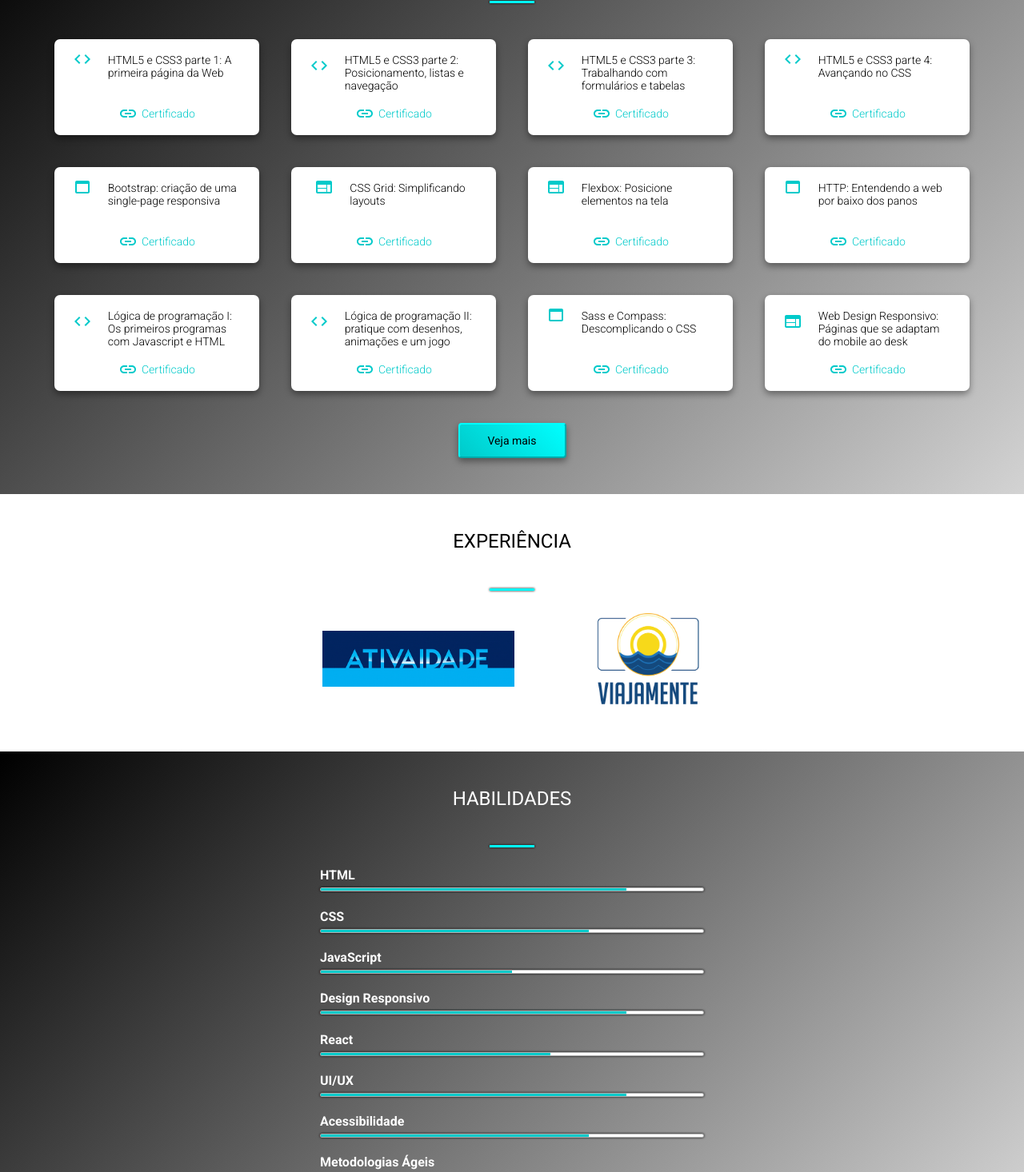
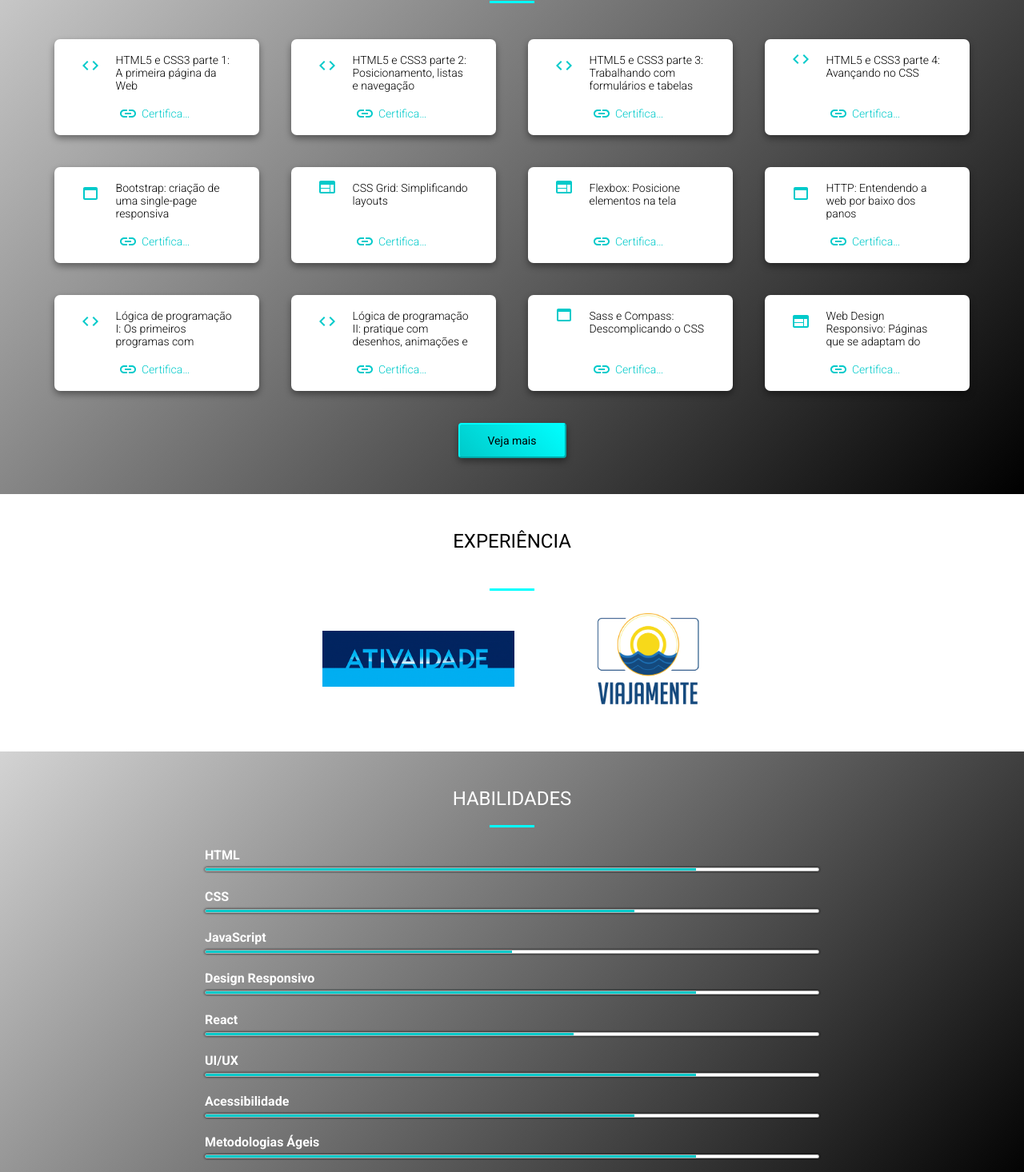
Before and after one commit to renanalvarenga/curriculum, a React (Create React App) app: page / in a window 1280 px wide. Shown: the part 838-2304 px from the top of the page at 80% size. Built offline with nearby package versions, Linux system fonts and the light colour scheme.

Commit message:
ajustes ie

```diff
--- a/src/certificate/certificate.css
+++ b/src/certificate/certificate.css
@@ -1,5 +1,5 @@
 .certificate {
-    background-image: -webkit-linear-gradient(315deg, black 0, lightgray 100%);
+    background-image: linear-gradient(315deg, black 0, lightgray 100%);
     margin-top: -4px;
     padding-bottom: 25px;
     color: white;
@@ -18,13 +18,12 @@
     border-width: 3px;
     border-top: 0px solid rgba(0,0,0,.1);
     border-left-style: solid;
-    box-shadow: 0 0 3px black;
     margin-bottom: 25px;
 }
 
 .button {
     font-family: 'Roboto';
-    background-image: -webkit-linear-gradient(45deg, rgb(0, 202, 202) 0, aqua 100%);
+    background-image: linear-gradient(45deg, rgb(0, 202, 202) 0, aqua 100%);
     border-color: aqua;
     color: black;
     font-size: 14px;
@@ -42,7 +41,6 @@
 }
 
 
-
 @media only screen
   and (min-width: 320px)
   and (max-width: 568px) {
--- a/src/certificate/components/card/Card.js
+++ b/src/certificate/components/card/Card.js
@@ -8,11 +8,11 @@ function Card({identificador}) {
     <div className='card'>
       <div>
         {identificador.icon}
-        <h4>{identificador.title}</h4>
+        <h4 title={identificador.title}>{identificador.title}</h4>
       </div>
       <a href={identificador.href}>
         <LinkIcon />
-        <h4>Certificado</h4>
+        <h4 title='Certificado'>Certificado</h4>
       </a>
     </div>
   )
--- a/src/certificate/components/card/card.css
+++ b/src/certificate/components/card/card.css
@@ -14,6 +14,8 @@
 
 .card > div {
     justify-content: center;
+    overflow-x: auto;
+    width: calc(100% - 30px);
 }
 
 .card  {
@@ -31,6 +33,8 @@
 
 .card h4 {
     width: 65%;
+    overflow-y: auto;
+    max-height: 50px;
 }
 
 .card > div > h4 {
@@ -46,6 +50,12 @@
     padding-right: 5px;
 }
 
+.card a h4 {
+    white-space: nowrap;
+    overflow: hidden;
+    text-overflow: ellipsis;
+}
+
 .card:hover svg, .card:hover > a > h4 {
     color: black;
 }
--- a/src/experience/experience.css
+++ b/src/experience/experience.css
@@ -9,7 +9,6 @@
     border-width: 3px;
     border-top: 0px solid rgba(0,0,0,.1);
     border-left-style: solid;
-    box-shadow: 0 0 3px black;
     margin-bottom: 25px;
 }
 
--- a/src/hobbies/hobbies.css
+++ b/src/hobbies/hobbies.css
@@ -30,7 +30,6 @@
     border-width: 3px;
     border-top: 0px solid rgba(0,0,0,.1);
     border-left-style: solid;
-    box-shadow: 0 0 3px black;
     margin-bottom: 25px;
 }
 
@@ -75,3 +74,9 @@
     }
 
 }
+
+@media all and (-ms-high-contrast: none), (-ms-high-contrast: active) {
+    .hobbies > div {
+        justify-content: space-around;
+    }
+ }
--- a/src/skills/skills.css
+++ b/src/skills/skills.css
@@ -1,14 +1,17 @@
 .skills {
-    background-image: -webkit-linear-gradient(315deg, black 0, lightgray 100%);
-    padding: 0 400px 25px 400px;
+    background-image: linear-gradient(315deg, black 0, lightgray 100%);
+    padding: 25px 20%;
     list-style: none;
     color: white;
-    padding-bottom: 25px;
 }
 
 .skills > li > h4 {
     margin-bottom: 6px;
     font-weight: bold;
+}
+
+.skills h1 {
+    padding: 0;
 }
 
 .skills > hr {
@@ -17,7 +20,6 @@
     border-width: 3px;
     border-top: 0px solid rgba(0,0,0,.1);
     border-left-style: solid;
-    box-shadow: 0 0 3px black;
     margin-bottom: 25px;
 }
 
```
Also changed, not shown: 1 other file (tests, documents, lock files or other folders).
